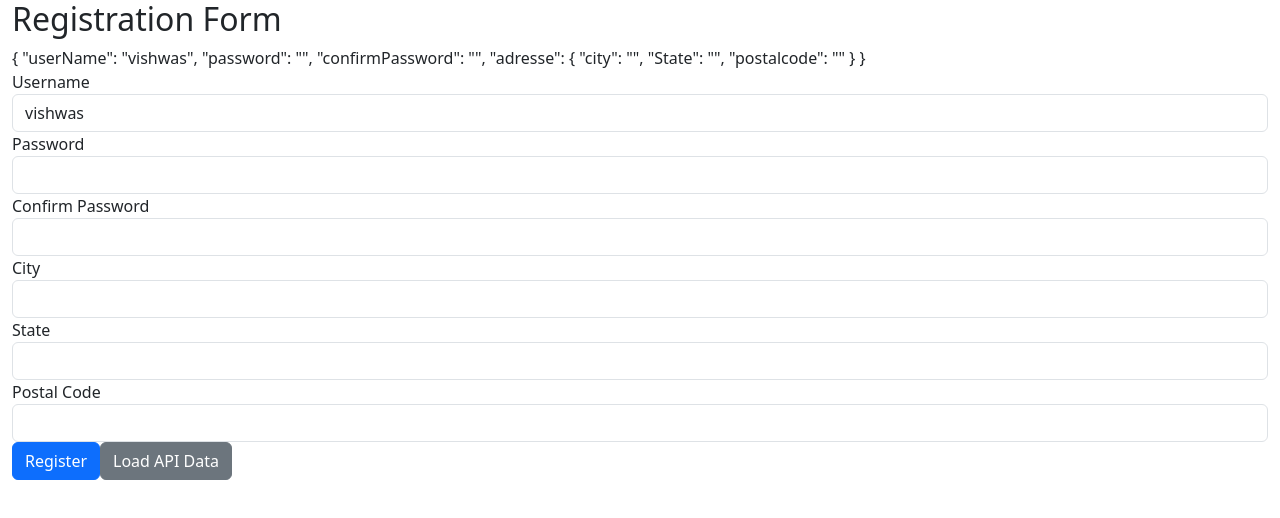
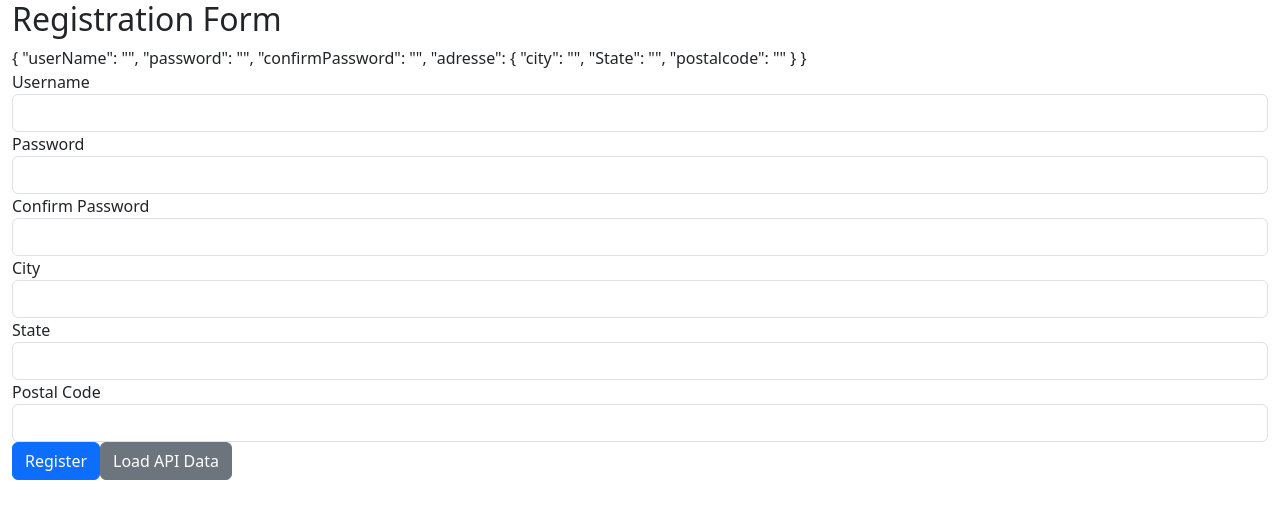
Before and after one commit to firdaous-zaouia/Angular, an Angular app in the folder reactive-forms/: page / in a window 1280 px wide. Shown: the top 518 px of the page. Built offline with nearby package versions, Linux system fonts and the light colour scheme.

Commit message:
Reactive form with builderforms & simple form validation

```diff
--- a/reactive-forms/src/app/app.component.html
+++ b/reactive-forms/src/app/app.component.html
@@ -4,7 +4,19 @@
   <form [formGroup]="registrationForm">
     <div class="form-group">
       <label>Username</label>
-      <input formControlName="userName" type="text" class="form-control">
+      <input [class.is-invalid]="userName?.invalid && userName?.touched" formControlName="userName" type="text"
+        class="form-control">
+      <!-- <small [class.d-none]="registrationForm.get('userName')?.valid ||
+                             registrationForm.get('userName')?.untouched" class="text-danger">Username is
+        required</small> -->
+
+      <div *ngIf="userName?.invalid && userName?.touched">
+        <small *ngIf="userName?.errors?.['required']" class="text-danger"> Username is
+          required</small>
+        <small *ngIf="userName?.errors?.['minlength']" class="text-danger"> Username must be 3
+          characters</small>
+
+      </div>
     </div>
 
     <div class="form-group">
--- a/reactive-forms/src/app/app.component.ts
+++ b/reactive-forms/src/app/app.component.ts
@@ -1,6 +1,5 @@
-import { state } from '@angular/animations';
 import { Component } from '@angular/core';
-import { FormBuilder } from '@angular/forms';
+import { FormBuilder, Validators } from '@angular/forms';
 
 @Component({
   selector: 'app-root',
@@ -9,10 +8,14 @@ import { FormBuilder } from '@angular/forms';
 })
 export class AppComponent {
 
+  get userName(){
+    return this.registrationForm.get('userName');
+  }
+
   constructor(private fb: FormBuilder){}
 
   registrationForm = this.fb.group({
-    userName: ['vishwas'],
+    userName: ['',[Validators.required, Validators.minLength(3)]],
     password: [''],
     confirmPassword: [''],
     adresse: this.fb.group({
```
